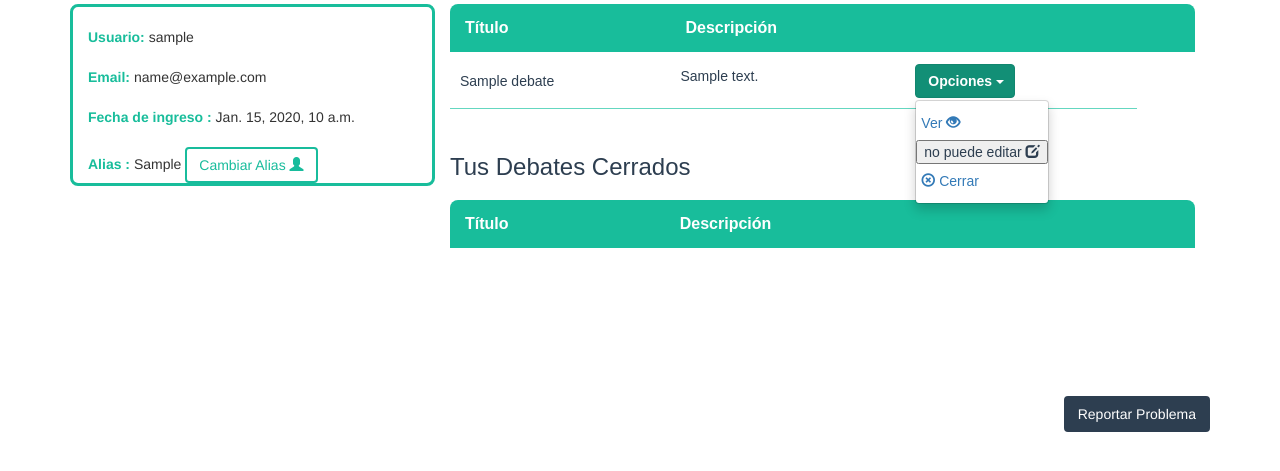
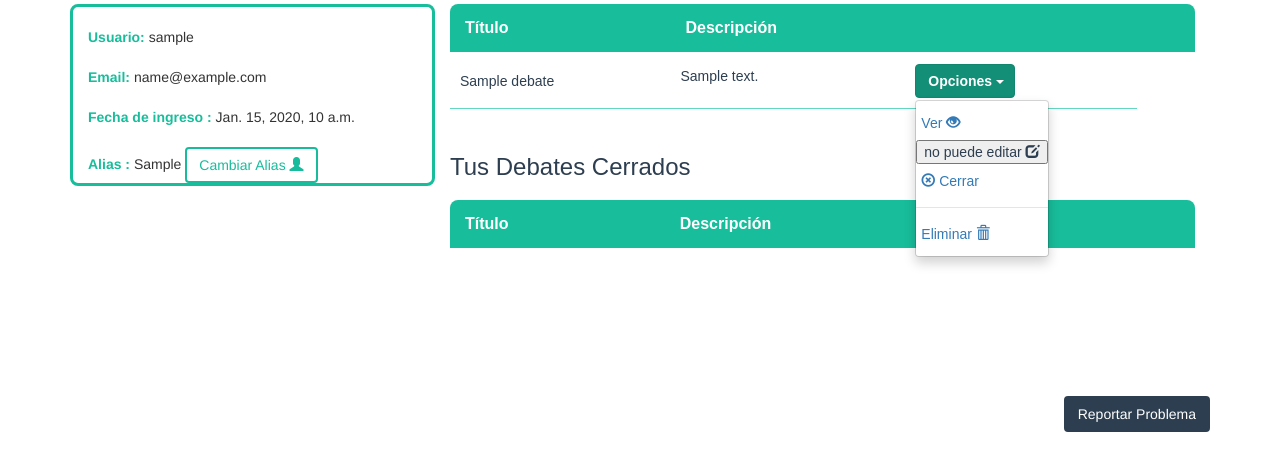
Before and after one commit to PaulaCanales/RedDebate, a Django app: page /resumen/perfil/ in a window 1280 px wide, after a click on "Opciones". Shown: the part 197-668 px from the top of the page. Run offline with Django 3.2, Linux system fonts and the light colour scheme; a user stored in the database is signed in; tables that the repository leaves empty hold one stand-in row (values such as "Sample post"); lists and menus that the app fills with data are empty; some libraries are stand-ins or nearby versions.

Commit message:
cambio variable y eliminar debate

```diff
--- a/reddebate/resumen/templates/perfil_usuario.html
+++ b/reddebate/resumen/templates/perfil_usuario.html
@@ -159,6 +159,18 @@
                                     </form>
 
                                 </li>
+                                <li role="separator" class="divider"></li>
+
+                                    <li>
+
+                                        <form id="id" method="post" action= "{% url 'perfil' %}" enctype="multipart/form-data" onsubmit="return confirm('¿Seguro que desea eliminar el debate?');">{% csrf_token %}
+
+                                        <input type="hidden" value="{{ deb.0.id_debate }}" name="id_deb_eliminar">
+
+                                        <button type="submit" class="btn btn-link" > Eliminar <span class="glyphicon glyphicon-trash" aria-hidden="true"></span></button>
+
+                                        </form>
+                                    </li>
 
                                 </ul>
                             </div>
--- a/reddebate/resumen/urls.py
+++ b/reddebate/resumen/urls.py
@@ -5,7 +5,7 @@ from . import views
 urlpatterns = [
 
     url(r'^$', views.index, name='index'),
-    url(r'^post/new/$', views.post_new, name='post_new'),
+    url(r'^post/new/$', views.crear_debate, name='post_new'),
 
     url(r'^perfil/$', views.perfil, name='perfil'),
     #url(r'^debate', views.despliega, name='despliega'),
--- a/reddebate/resumen/views.py
+++ b/reddebate/resumen/views.py
@@ -22,7 +22,7 @@ def index(request):
         if 'id_deb' in request.POST:
             cerrar_debate(request)
         if 'descripcion' in request.POST:
-            resp = post_new(request)
+            resp = crear_debate(request)
             return redirect('index')
 
     usuario = request.user
@@ -36,8 +36,8 @@ def index(request):
             debate.save()
             print(debate)
     print("el usuario activo es_: ", usuario.id)
-    usuario_2 = Perfil.objects.get(user= usuario)
-    alias_usuario = usuario_2.alias
+    perfil_usuario = Perfil.objects.get(user_id= usuario.id)
+    alias_usuario = perfil_usuario.alias
     context = {'object_list': category_list, 'usuario': usuario, 'alias': alias_usuario, }
     return render(request, 'index.html', context)
 
@@ -78,7 +78,7 @@ def cerrar_debate(request):
 ##@param request solicitud web
 ##@warning Login is required
 @login_required
-def post_new(request):
+def crear_debate(request):
     if request.method == 'POST':
         ti = request.POST['titulo']
         des = request.POST['descripcion']
@@ -155,7 +155,7 @@ def perfil(request):
             return redirect('perfil')
 
         if 'id_debate_editar' in request.POST:
-            post_new(request)
+            crear_debate(request)
             return redirect('perfil')
 
         if 'id_deb_eliminar' in request.POST:
```
Also changed, not shown: 4 other files.
